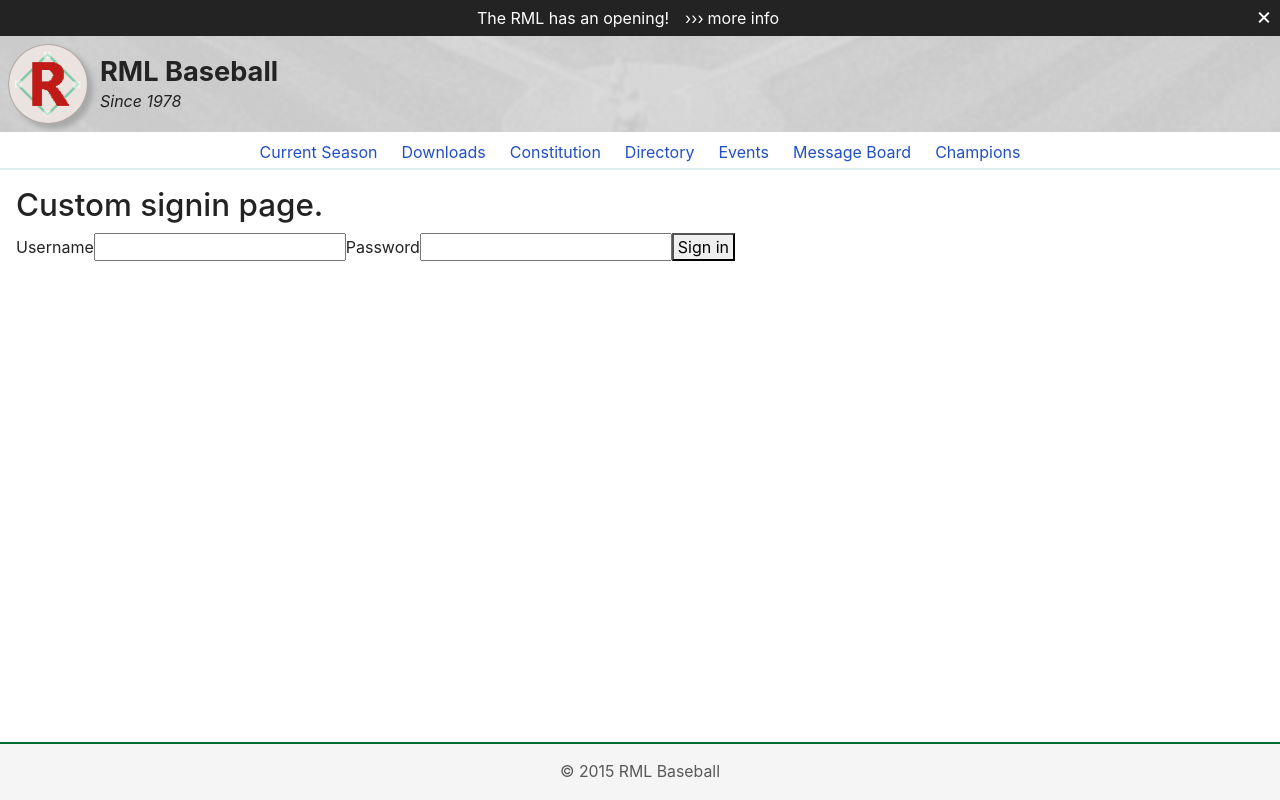
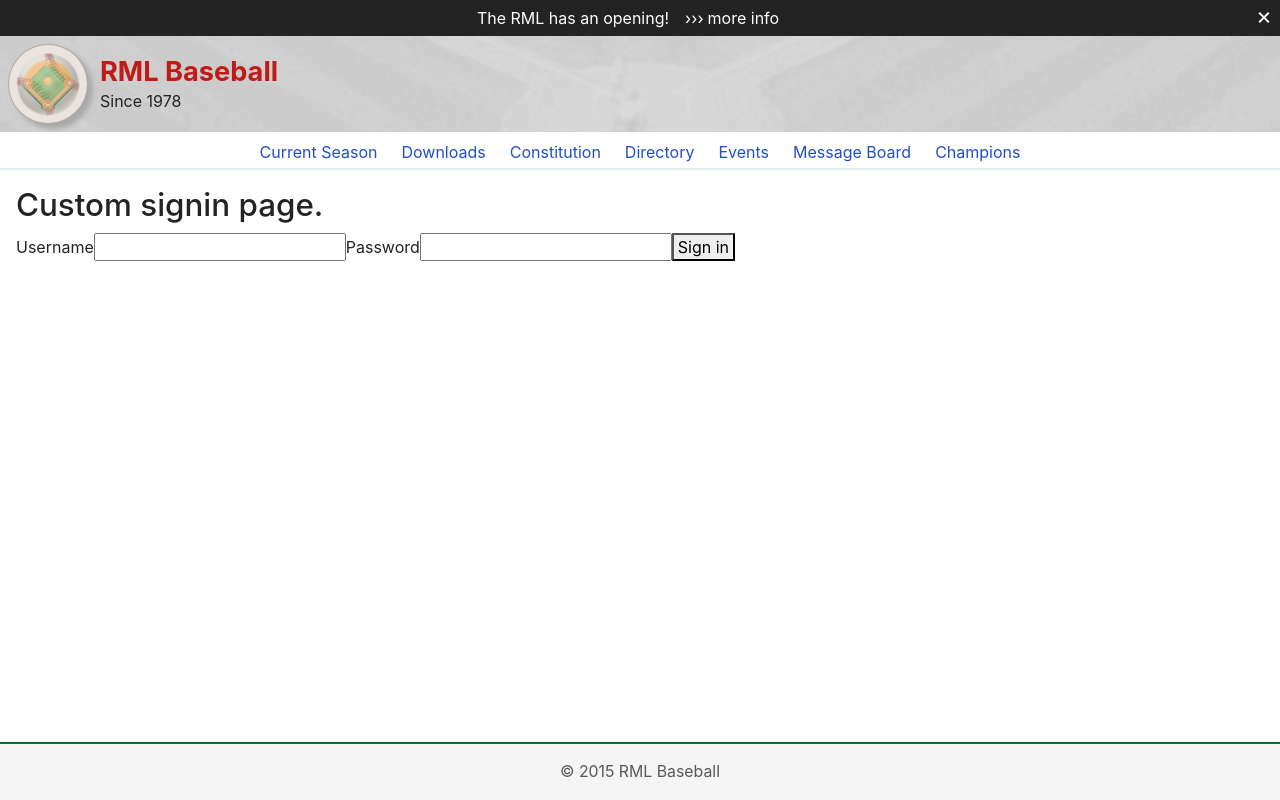
Before and after one commit to mike14747/rmlbb2, a Next.js app: page /auth/signin in a window 1280 px wide. Built offline with nearby package versions, Linux system fonts and the light colour scheme; no server answers.

Commit message:
Changed the logo and restyled the header headings.

```diff
--- a/components/Header.js
+++ b/components/Header.js
@@ -9,8 +9,9 @@ const Header = () => {
             <div className={styles.headerLeft}>
                 <div className={styles.logoContainer}>
                     <Link href="/">
+                        {/* eslint-disable-next-line jsx-a11y/anchor-is-valid */}
                         <a className={styles.logoText}>
-                            <img src="/images/logo.png" alt="RML Baseball" className={styles.logo} />
+                            <img src="/images/logo1.png" alt="RML Baseball" className={styles.logo} />
                         </a>
                     </Link>
                 </div>
--- a/styles/Header.module.css
+++ b/styles/Header.module.css
@@ -17,14 +17,14 @@
 
 h1.heading {
     font-size: clamp(1.4rem, 1vw + 0.9rem, 2.1rem);
-    color: var(--mg-dark);
+    color: var(--theme-color-red);
     margin: 0;
     font-weight: bolder;
 }
 
 .subHeading {
     color: var(--mg-gray-7);
-    font-style: italic;
+    /* font-style: italic; */
     font-size: 1rem;
     font-size: clamp(1rem, 0.55vw + 0.55rem, 1.20rem);
     margin: 0;
--- a/styles/Home.module.css
+++ b/styles/Home.module.css
@@ -51,11 +51,12 @@
 }
 
 .newsHeading {
-    font-size: clamp(1.2rem, 0.85vw + 0.8rem, 1.8rem);
+    font-size: clamp(1.1rem, 0.7vw + 0.7rem, 1.5rem);
     max-width: 60ch;
     margin: 0;
     color: var(--theme-color-orange);
-    font-variant: small-caps;
+    /* font-size: clamp(1.2rem, 0.85vw + 0.8rem, 1.8rem); */
+    /* font-variant: small-caps; */
 }
 
 .newsDate {
```
Also changed, not shown: public/images/logo1.png (added), 1 other file (tests, documents, lock files or other folders).
